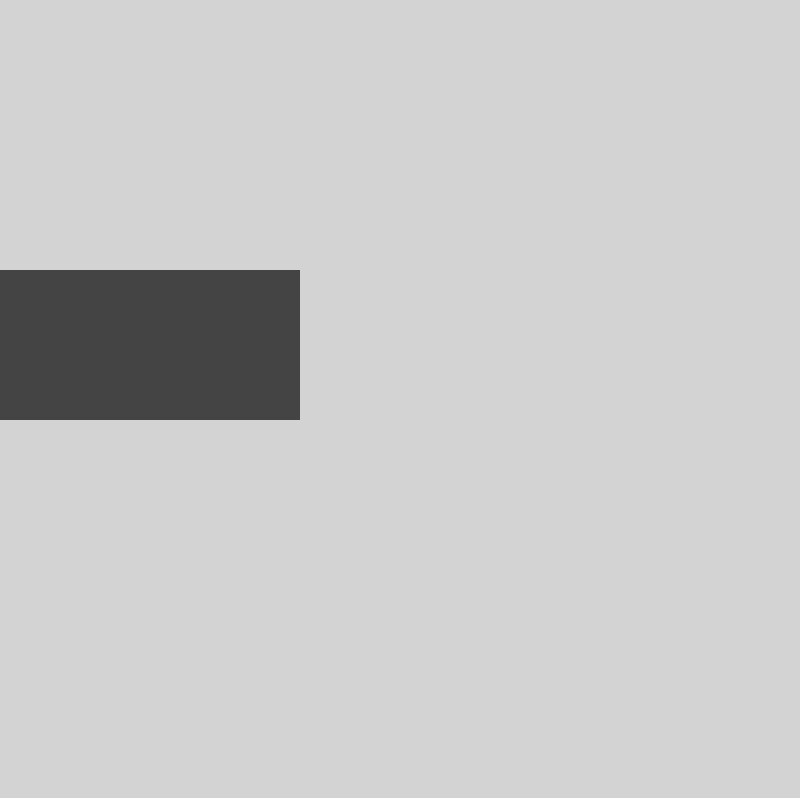
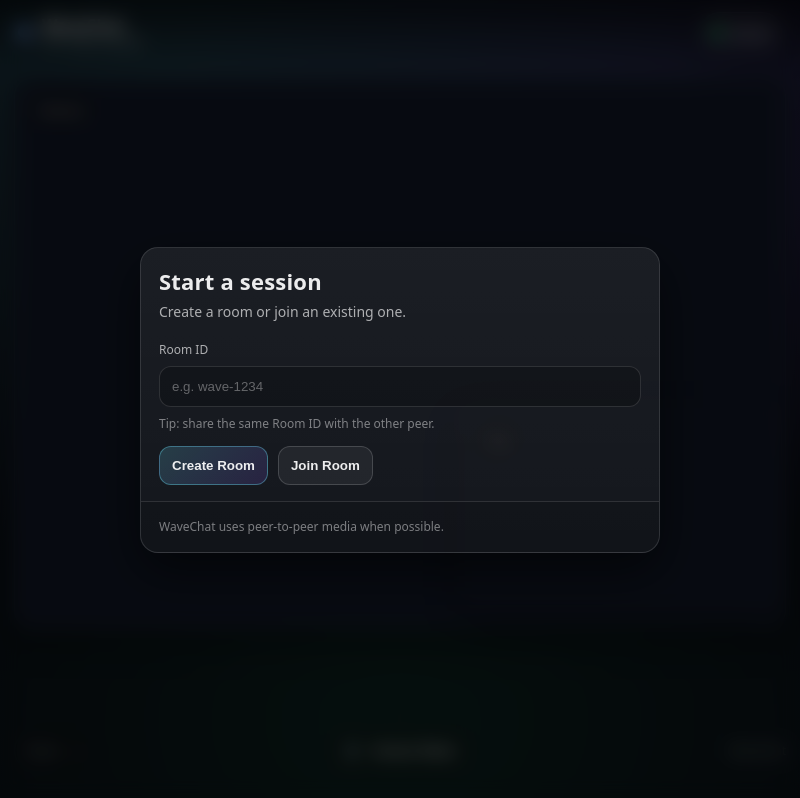
Before and after one commit to crystalice-dev/WaveChat, an Electron app: page desktop/index.html in a window 800 px wide. Drawn offline with Linux system fonts and the light colour scheme.

Commit message:
Refactor styles and improve layout for UI components

```diff
--- a/desktop/styles.css
+++ b/desktop/styles.css
@@ -1,82 +1,349 @@
-body{
-    margin: 0;
-    font-family: Arial, Helvetica, sans-serif;
+/* styles.css */
+:root{
+  --bg: #0b0f17;
+  --panel: rgba(255,255,255,0.06);
+  --panel-2: rgba(255,255,255,0.09);
+  --text: rgba(255,255,255,0.92);
+  --muted: rgba(255,255,255,0.65);
+  --muted-2: rgba(255,255,255,0.45);
+  --border: rgba(255,255,255,0.12);
+
+  --brand: #6ee7ff;
+  --brand-2: #8b5cf6;
+  --good: #22c55e;
+  --warn: #f59e0b;
+
+  --shadow: 0 18px 50px rgba(0,0,0,0.55);
+  --radius: 18px;
 }
 
-.title{
-    top: 0;
-    width: 100%;
-    max-width: 100%;
-    z-index: 1;
-    display: block;
-
-    position: absolute;
-    background-color: #444444;
-    color: white;
-   margin: 0;
+*{ box-sizing: border-box; }
+html, body{ height:100%; }
+body{
+  margin:0;
+  font-family: ui-sans-serif, system-ui, -apple-system, Segoe UI, Roboto, Helvetica, Arial;
+  color: var(--text);
+  background:
+    radial-gradient(1200px 800px at 20% 10%, rgba(110,231,255,0.18), transparent 60%),
+    radial-gradient(1000px 700px at 85% 20%, rgba(139,92,246,0.18), transparent 55%),
+    radial-gradient(900px 700px at 50% 90%, rgba(34,197,94,0.10), transparent 55%),
+    var(--bg);
+  overflow: hidden;
 }
 
-.entry-modal{
-    border: 1px solid #444444;
-    width: 300px;
-    margin: auto;
-    z-index: 9999;
-    position: absolute;
-    left: 50%;
-    top: 70;
-    margin-left: -150px;
-    padding: 5px;
-    color: #fff;
-    background-color: #444444;
-    text-align: center;
+/* Topbar */
+.topbar{
+  position: fixed;
+  top: 0;
+  left: 0;
+  right: 0;
+  height: 64px;
+  display:flex;
+  align-items:center;
+  justify-content: space-between;
+  padding: 0 18px;
+  z-index: 30;
+  background: linear-gradient(to bottom, rgba(0,0,0,0.55), rgba(0,0,0,0.0));
+  backdrop-filter: blur(8px);
 }
 
-#notification{
-    position: absolute;
-    z-index: 1;
-    text-align: center;
-    color: #fff;
-    margin: 0;
-    top: 47.33px;
-    font-size: 18pt;
-    width: 100%;
-    background-color: orange;
+.brand{
+  display:flex;
+  align-items:center;
+  gap:12px;
+  user-select:none;
+}
+.logo-dot{
+  width: 12px;
+  height: 12px;
+  border-radius: 999px;
+  background: linear-gradient(135deg, var(--brand), var(--brand-2));
+  box-shadow: 0 0 0 4px rgba(110,231,255,0.08);
+}
+.brand-text{
+  display:flex;
+  flex-direction: column;
+  line-height: 1.1;
+}
+.brand-name{
+  font-weight: 760;
+  letter-spacing: 0.2px;
+}
+.brand-sub{
+  font-size: 12px;
+  color: var(--muted);
 }
 
+/* Status */
+.status-pill{
+  display:inline-flex;
+  align-items:center;
+  gap:10px;
+  padding: 10px 12px;
+  border-radius: 999px;
+  border: 1px solid var(--border);
+  background: rgba(255,255,255,0.05);
+  box-shadow: 0 10px 30px rgba(0,0,0,0.25);
+}
+.status-dot{
+  width: 9px;
+  height: 9px;
+  border-radius: 999px;
+  background: var(--good);
+  box-shadow: 0 0 0 4px rgba(34,197,94,0.12);
+}
+.status-text{ font-size: 13px; color: var(--muted); }
 
-.room-input{
-  border: none;
-  padding:5px;
+/* Notification */
+.notification{
+  position: fixed;
+  top: 64px;
+  left: 0;
+  right: 0;
+  z-index: 25;
+  margin: 0;
+  padding: 10px 14px;
+  text-align: center;
+  background: rgba(245, 158, 11, 0.18);
+  border-bottom: 1px solid rgba(245, 158, 11, 0.35);
+  color: rgba(255,255,255,0.9);
+  backdrop-filter: blur(10px);
 }
 
-button{
-    margin: 3px;
-    padding: 5px;
+/* Modal */
+.modal-backdrop{
+  position: fixed;
+  inset: 0;
+  z-index: 50;
+  display:flex;
+  align-items:center;
+  justify-content:center;
+  padding: 18px;
+  background: rgba(0,0,0,0.55);
+  backdrop-filter: blur(10px);
 }
 
-#remote-video{
-    top: 0;
-    height: 100%;
-    width: 100%;
-    left: 0;
-    background-color: lightgray;
-    position: absolute;
+.modal{
+  width: min(520px, 100%);
+  border-radius: var(--radius);
+  border: 1px solid var(--border);
+  background: linear-gradient(180deg, rgba(255,255,255,0.08), rgba(255,255,255,0.05));
+  box-shadow: var(--shadow);
+  overflow: hidden;
 }
 
-#local-video{
-    top: 60;
-    width: 300;
-    object-fit: cover;
-    height: 150;
-    z-index: 1;
-    right: 15;
-    background-color: #444444;
-    position: absolute;
+.modal-header{
+  padding: 18px 18px 8px 18px;
 }
-.meet-controls-bar{
-    bottom: 0;
-    background-color: black;
-    left: 0;
-    position: absolute;
-    width: 100%;
+.modal-header h2{
+  margin: 0 0 6px 0;
+  font-size: 22px;
+  letter-spacing: 0.2px;
 }
+.modal-header p{
+  margin: 0;
+  color: var(--muted);
+  font-size: 14px;
+}
+
+.field{
+  padding: 12px 18px 0 18px;
+}
+.field label{
+  display:block;
+  font-size: 12px;
+  color: var(--muted);
+  margin-bottom: 8px;
+}
+.room-input{
+  width: 100%;
+  padding: 12px 12px;
+  border-radius: 12px;
+  border: 1px solid var(--border);
+  background: rgba(0,0,0,0.22);
+  color: var(--text);
+  outline: none;
+}
+.room-input::placeholder{ color: rgba(255,255,255,0.35); }
+.room-input:focus{
+  border-color: rgba(110,231,255,0.55);
+  box-shadow: 0 0 0 4px rgba(110,231,255,0.12);
+}
+
+.hint{
+  margin-top: 8px;
+  color: var(--muted-2);
+  font-size: 12px;
+}
+
+.modal-actions{
+  padding: 14px 18px 16px 18px;
+  display:flex;
+  gap: 10px;
+}
+.modal-footer{
+  padding: 12px 18px 16px 18px;
+  border-top: 1px solid var(--border);
+  background: rgba(0,0,0,0.12);
+}
+.small-muted{ color: var(--muted-2); font-size: 12px; }
+
+/* Buttons */
+.btn{
+  border: 1px solid var(--border);
+  background: rgba(255,255,255,0.06);
+  color: var(--text);
+  padding: 11px 12px;
+  border-radius: 12px;
+  cursor: pointer;
+  font-weight: 650;
+  transition: transform 0.08s ease, background 0.15s ease, border-color 0.15s ease;
+  user-select:none;
+}
+.btn:hover{
+  background: rgba(255,255,255,0.10);
+  border-color: rgba(255,255,255,0.18);
+}
+.btn:active{ transform: translateY(1px); }
+.btn-primary{
+  border-color: rgba(110,231,255,0.35);
+  background: linear-gradient(135deg, rgba(110,231,255,0.18), rgba(139,92,246,0.16));
+}
+.btn-secondary{
+  border-color: rgba(255,255,255,0.16);
+  background: rgba(255,255,255,0.06);
+}
+.btn-ghost{
+  background: rgba(0,0,0,0.25);
+  border-color: rgba(255,255,255,0.14);
+}
+.icon{ margin-right: 8px; }
+
+/* Main layout */
+.meet{
+  position: fixed;
+  inset: 64px 0 0 0; /* leave room for topbar */
+  display:flex;
+  flex-direction: column;
+}
+
+.stage{
+  position: relative;
+  flex: 1;
+  padding: 14px 14px 0 14px;
+}
+
+/* Video cards */
+.video-card{
+  position: relative;
+  width: 100%;
+  height: 100%;
+  border-radius: var(--radius);
+  overflow: hidden;
+  border: 1px solid rgba(255,255,255,0.12);
+  background: rgba(255,255,255,0.04);
+  box-shadow: 0 12px 35px rgba(0,0,0,0.35);
+}
+
+.video-card video{
+  width: 100%;
+  height: 100%;
+  object-fit: cover;
+  background: #111827;
+}
+
+/* Remote full */
+.video-remote{
+  height: calc(100% - 86px);
+}
+
+/* Local PIP */
+.pip{
+  position: absolute;
+  right: 18px;
+  bottom: 106px;
+  width: 320px;
+  max-width: 40vw;
+  aspect-ratio: 16 / 10;
+  border-radius: var(--radius);
+  overflow: visible;
+}
+.video-local{
+  height: 100%;
+  border-radius: var(--radius);
+  background: rgba(0,0,0,0.28);
+}
+
+/* Labels */
+.video-label{
+  position:absolute;
+  top: 14px;
+  left: 14px;
+  display:flex;
+  gap: 10px;
+  align-items:center;
+}
+.pill{
+  display:inline-flex;
+  align-items:center;
+  padding: 8px 10px;
+  border-radius: 999px;
+  font-size: 12px;
+  color: rgba(255,255,255,0.85);
+  background: rgba(0,0,0,0.35);
+  border: 1px solid rgba(255,255,255,0.14);
+  backdrop-filter: blur(10px);
+}
+
+/* Controls footer */
+.controls{
+  height: 86px;
+  display:grid;
+  grid-template-columns: 1fr auto 1fr;
+  align-items:center;
+  padding: 0 14px 14px 14px;
+  gap: 12px;
+}
+
+.controls-left, .controls-center, .controls-right{
+  display:flex;
+  align-items:center;
+}
+.controls-center{ justify-content:center; }
+.controls-right{ justify-content:flex-end; }
+
+.room-chip{
+  display:flex;
+  gap: 10px;
+  align-items:center;
+  padding: 10px 12px;
+  border-radius: 999px;
+  border: 1px solid rgba(255,255,255,0.12);
+  background: rgba(0,0,0,0.25);
+  backdrop-filter: blur(10px);
+}
+.room-chip-label{
+  font-size: 12px;
+  color: var(--muted);
+}
+.room-chip-value{
+  font-size: 12px;
+  color: rgba(255,255,255,0.88);
+  font-weight: 650;
+}
+
+/* Responsive tweaks */
+@media (max-width: 740px){
+  .pip{
+    width: 220px;
+    bottom: 110px;
+    right: 12px;
+  }
+  .controls{
+    grid-template-columns: 1fr;
+    height: auto;
+    padding-bottom: 14px;
+  }
+  .controls-left{ justify-content:center; margin-top: 8px; }
+  .controls-right{ display:none; }
+}
```
